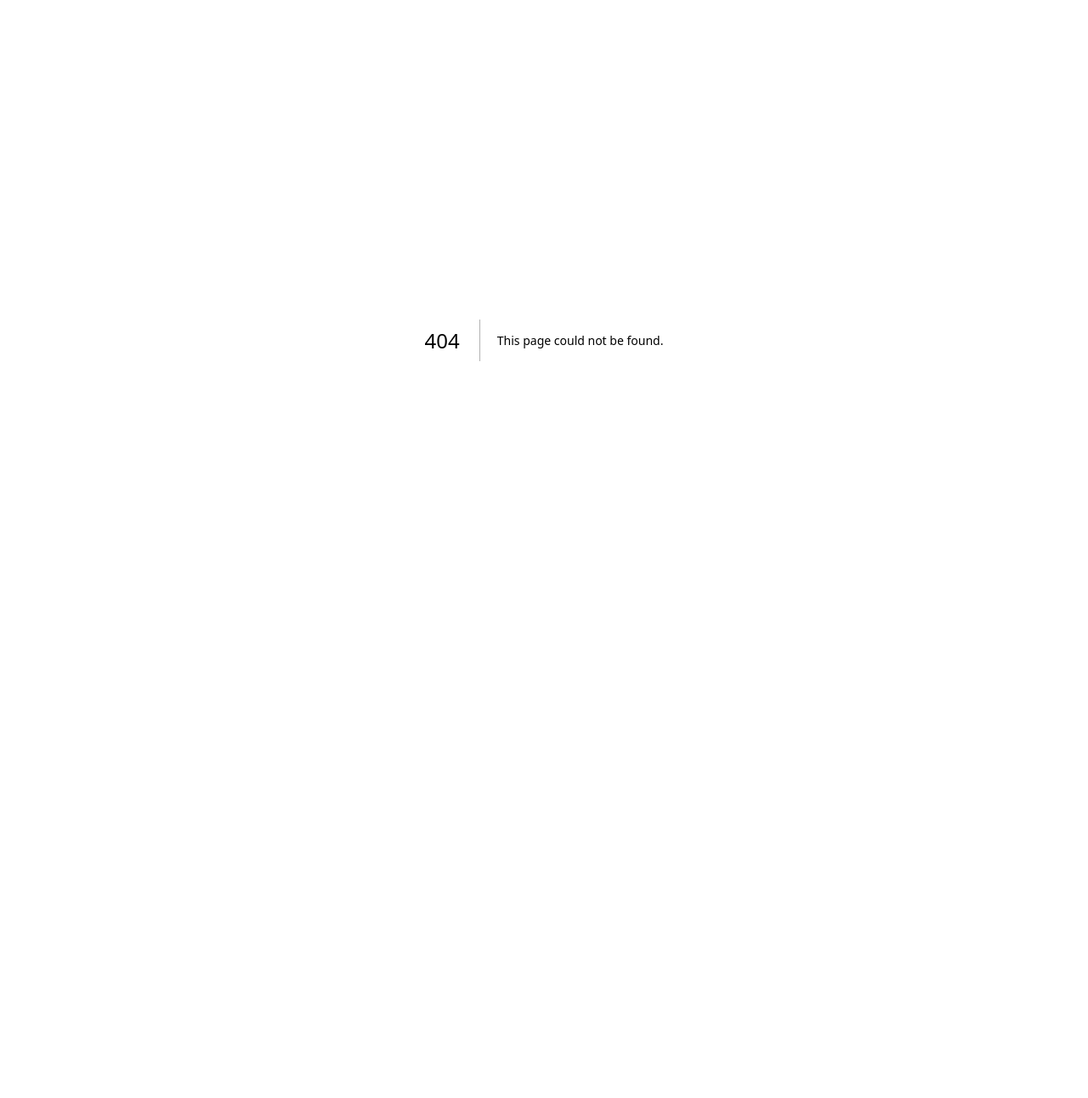
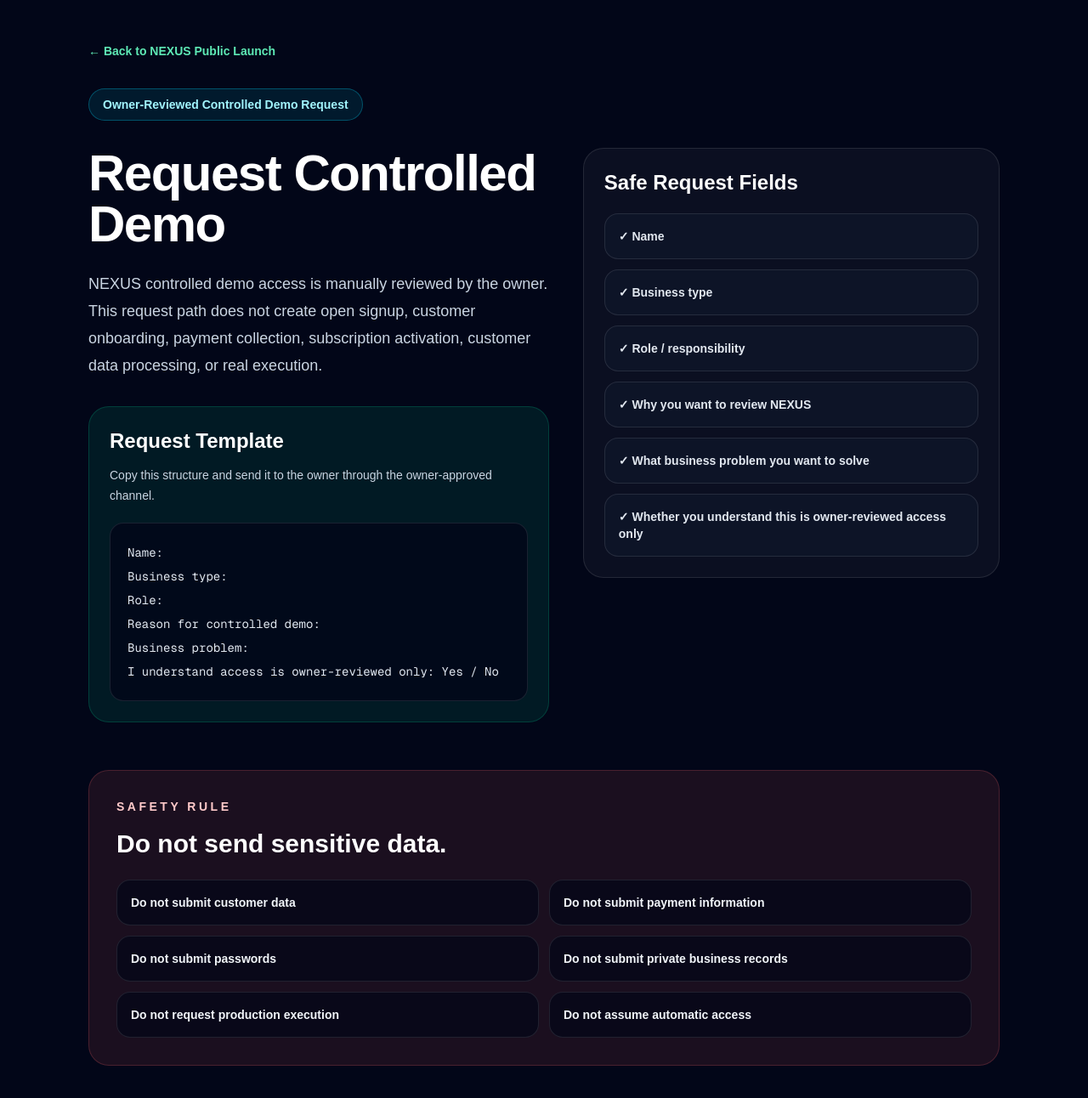
Before and after one commit to celerishealth/NEXUS, a Next.js app in the folder nexus-app/: page /nexus-demo-request in a window 1280 px wide. Before the commit this address had no page. Shown: the top 1292 px of the page at 85% size. Before the commit the page ends 800 px from the top, so only its background shows below. Built offline with nearby package versions, Linux system fonts and the light colour scheme.

Commit message:
Day 573: add inquiry capture reviewer feedback setup v1

```diff
--- /dev/null
+++ b/nexus-app/app/nexus-demo-request/page.tsx
@@ -0,0 +1,125 @@
+export default function NexusDemoRequestPage() {
+  const requestFields = [
+    "Name",
+    "Business type",
+    "Role / responsibility",
+    "Why you want to review NEXUS",
+    "What business problem you want to solve",
+    "Whether you understand this is owner-reviewed access only",
+  ];
+
+  const feedbackQuestions = [
+    "Do you understand what NEXUS is within 60 seconds?",
+    "Does NEXUS feel different from chatbot, CRM, ERP, and automation tools?",
+    "Does the safety-first owner-control positioning feel strong?",
+    "Which screen or message feels most powerful?",
+    "Which word, section, or explanation feels confusing?",
+    "Would you request a controlled demo after seeing this?",
+    "What would make NEXUS feel more premium and trustworthy?",
+  ];
+
+  const notAllowed = [
+    "Do not submit customer data",
+    "Do not submit payment information",
+    "Do not submit passwords",
+    "Do not submit private business records",
+    "Do not request production execution",
+    "Do not assume automatic access",
+  ];
+
+  return (
+    <main className="min-h-screen bg-slate-950 text-white">
+      <section className="mx-auto w-full max-w-6xl px-6 py-12 md:px-10">
+        <a
+          href="/nexus-public-launch"
+          className="text-sm font-bold text-emerald-300 hover:text-emerald-200"
+        >
+          ← Back to NEXUS Public Launch
+        </a>
+
+        <div className="mt-8 rounded-full border border-cyan-400/30 bg-cyan-400/10 px-4 py-2 text-sm font-semibold text-cyan-200 w-fit">
+          Owner-Reviewed Controlled Demo Request
+        </div>
+
+        <div className="mt-8 grid gap-10 lg:grid-cols-[1.05fr_0.95fr] lg:items-start">
+          <div>
+            <h1 className="text-4xl font-black tracking-tight md:text-6xl">
+              Request Controlled Demo
+            </h1>
+
+            <p className="mt-6 max-w-3xl text-lg leading-8 text-slate-300">
+              NEXUS controlled demo access is manually reviewed by the owner. This request path
+              does not create open signup, customer onboarding, payment collection, subscription
+              activation, customer data processing, or real execution.
+            </p>
+
+            <div className="mt-8 rounded-3xl border border-emerald-400/20 bg-emerald-400/10 p-6">
+              <h2 className="text-2xl font-black">Request Template</h2>
+              <p className="mt-3 text-sm leading-6 text-slate-300">
+                Copy this structure and send it to the owner through the owner-approved channel.
+              </p>
+
+              <div className="mt-5 rounded-2xl border border-white/10 bg-slate-950/80 p-5 font-mono text-sm leading-7 text-slate-200">
+                <p>Name:</p>
+                <p>Business type:</p>
+                <p>Role:</p>
+                <p>Reason for controlled demo:</p>
+                <p>Business problem:</p>
+                <p>I understand access is owner-reviewed only: Yes / No</p>
+              </div>
+            </div>
+          </div>
+
+          <div className="rounded-3xl border border-white/10 bg-white/[0.04] p-6">
+            <h2 className="text-2xl font-black">Safe Request Fields</h2>
+            <div className="mt-5 grid gap-3">
+              {requestFields.map((field) => (
+                <div key={field} className="rounded-2xl border border-white/10 bg-slate-900/70 p-4 text-sm font-semibold text-slate-200">
+                  ✓ {field}
+                </div>
+              ))}
+            </div>
+          </div>
+        </div>
+
+        <section className="mt-14 rounded-3xl border border-red-400/20 bg-red-400/10 p-6 md:p-8">
+          <p className="text-sm font-black uppercase tracking-[0.25em] text-red-200">
+            Safety Rule
+          </p>
+          <h2 className="mt-4 text-3xl font-black">Do not send sensitive data.</h2>
+          <div className="mt-6 grid gap-3 md:grid-cols-2">
+            {notAllowed.map((item) => (
+              <div key={item} className="rounded-2xl border border-white/10 bg-slate-950/70 p-4 text-sm font-bold text-slate-100">
+                {item}
+              </div>
+            ))}
+          </div>
+        </section>
+
+        <section className="mt-14 rounded-3xl border border-white/10 bg-white/[0.04] p-6 md:p-8">
+          <p className="text-sm font-black uppercase tracking-[0.25em] text-emerald-200">
+            Reviewer Feedback
+          </p>
+          <h2 className="mt-4 text-3xl font-black">Use these 7 questions for the first 3 trusted reviewers.</h2>
+          <div className="mt-6 grid gap-4">
+            {feedbackQuestions.map((question, index) => (
+              <div key={question} className="rounded-2xl border border-white/10 bg-slate-900/70 p-5">
+                <p className="text-sm font-black text-emerald-300">Q{index + 1}</p>
+                <p className="mt-2 text-base font-bold text-white">{question}</p>
+              </div>
+            ))}
+          </div>
+        </section>
+
+        <section className="mt-14 rounded-3xl border border-emerald-400/20 bg-emerald-400/10 p-6 md:p-8">
+          <h2 className="text-3xl font-black">Owner Review Checklist</h2>
+          <p className="mt-4 max-w-4xl text-base leading-8 text-slate-200">
+            Approve a demo request only if the requester is named, trusted, scope is clear,
+            no sensitive data is included, no payment is requested, no onboarding is triggered,
+            and no real execution is expected.
+          </p>
+        </section>
+      </section>
+    </main>
+  );
+}
--- a/nexus-app/app/nexus-public-launch/page.tsx
+++ b/nexus-app/app/nexus-public-launch/page.tsx
@@ -52,7 +52,7 @@
 
             <div className="mt-8 flex flex-col gap-3 sm:flex-row">
               <a
-                href="#request-controlled-demo"
+                href="/nexus-demo-request"
                 className="rounded-2xl bg-emerald-400 px-6 py-4 text-center text-sm font-black uppercase tracking-wide text-slate-950 shadow-lg shadow-emerald-400/20 transition hover:bg-emerald-300"
               >
                 Request Controlled Demo
```
Also changed, not shown: 2 other files (tests, documents, lock files or other folders).
